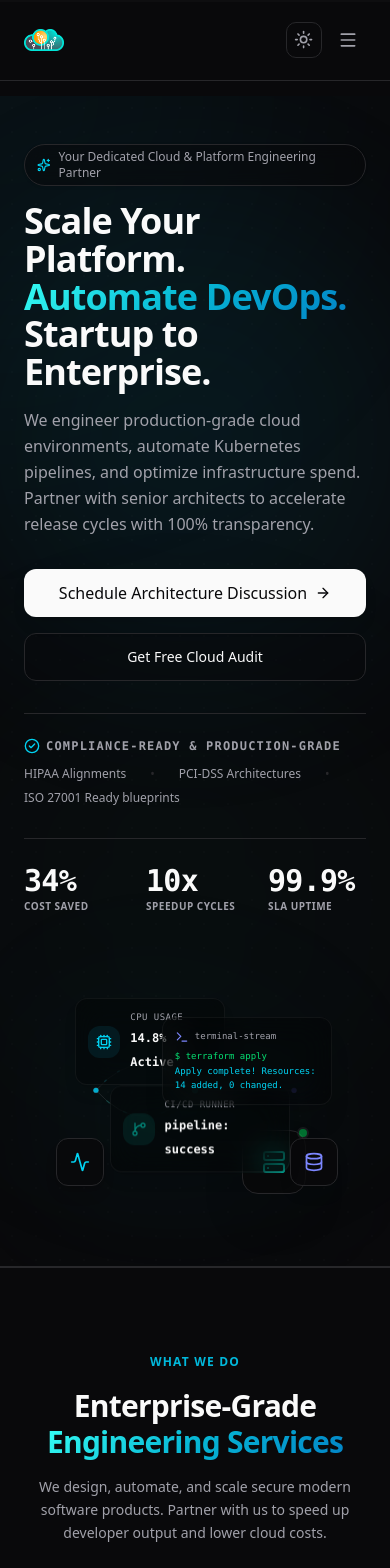
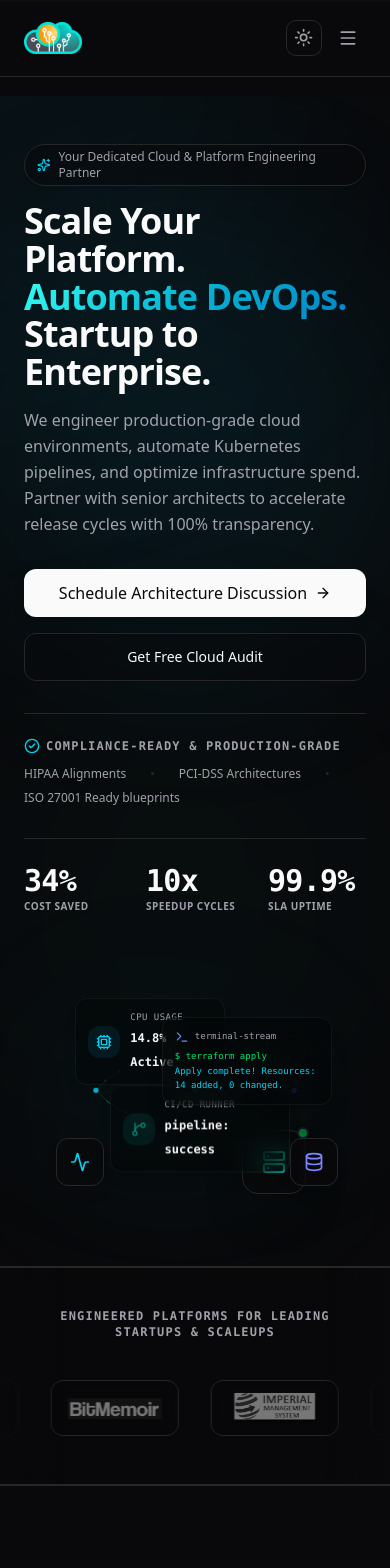
Before and after one commit to onEggy/OnEggyWeb, a Next.js app: page / in a window 390 px wide. Shown: the top 1568 px of the page. Built offline with nearby package versions, Linux system fonts and the light colour scheme.

Commit message:
feat: design responsive landscape containers for logov1.png and add infinite client logo marquee motion slider

```diff
--- a/src/app/globals.css
+++ b/src/app/globals.css
@@ -123,3 +123,18 @@ body {
 .dark .grid-bg {
   background-image: radial-gradient(rgba(255, 255, 255, 0.05) 1px, transparent 1px);
 }
+
+@keyframes marquee {
+  0% { transform: translateX(0); }
+  100% { transform: translateX(-50%); }
+}
+
+.animate-marquee {
+  display: flex;
+  width: max-content;
+  animation: marquee 40s linear infinite;
+}
+
+.animate-marquee:hover {
+  animation-play-state: paused;
+}
--- a/src/app/page.tsx
+++ b/src/app/page.tsx
@@ -8,6 +8,8 @@ import { ProcessTimeline } from "@/components/home/process-timeline";
 import { Testimonials } from "@/components/home/testimonials";
 import { FaqAccordion } from "@/components/home/faq-accordion";
 import { CtaBlock } from "@/components/common/cta-block";
+import { ClientMarquee } from "@/components/home/client-marquee";
+
 
 export const metadata: Metadata = {
   title: "OnEggy Technologies | Cloud-Native Engineering & DevOps Consulting",
@@ -45,6 +47,9 @@ export default function Home() {
         {/* 1. Cinematic Hero Section */}
         <Hero />
 
+        {/* Client Logos Motion Marquee */}
+        <ClientMarquee />
+
         {/* 2. Services Showcase Section */}
         <ServicesShowcase />
 
--- a/src/components/common/footer.tsx
+++ b/src/components/common/footer.tsx
@@ -55,14 +55,16 @@ export function Footer() {
 
         {/* Column 1: Brand & Socials */}
         <div className="lg:col-span-2 space-y-6">
-          <Link href="/" className="flex items-center group">
-            <div className="relative w-10 h-10 flex items-center justify-center">
+          <Link href="/" className="inline-block group relative">
+            {/* Subtle glow effect behind footer logo */}
+            <div className="absolute inset-0 bg-cyan-500/10 rounded-lg blur-md opacity-0 group-hover:opacity-100 transition-opacity duration-500 pointer-events-none" />
+            <div className="relative h-12 w-36 transition-transform duration-300 group-hover:scale-[1.03]">
               <Image
                 src="/logov1.png"
                 alt="OnEggy Technologies"
-                width={40}
-                height={40}
-                className="object-contain"
+                fill
+                sizes="(max-width: 768px) 120px, 144px"
+                className="object-contain object-left"
               />
             </div>
           </Link>
--- a/src/components/common/navbar.tsx
+++ b/src/components/common/navbar.tsx
@@ -82,13 +82,13 @@ export function Navbar() {
 
       <div className="max-w-7xl mx-auto px-6 flex items-center justify-between">
         <Link href="/" className="flex items-center">
-          <div className="relative w-10 h-10 flex items-center justify-center">
+          <div className="relative h-8 w-24 md:h-10 md:w-32">
             <Image
               src="/logov1.png"
               alt="OnEggy Technologies"
-              width={40}
-              height={40}
-              className="object-contain"
+              fill
+              sizes="(max-width: 768px) 96px, 128px"
+              className="object-contain object-left"
               priority
             />
           </div>
--- a/src/components/common/splash-screen.tsx
+++ b/src/components/common/splash-screen.tsx
@@ -47,14 +47,15 @@ export function SplashScreen() {
               ease: "easeOut",
               times: [0, 0.6, 1],
             }}
-            className="w-20 h-20 flex items-center justify-center relative"
+            className="w-36 h-20 relative"
           >
             <Image
               src="/logov1.png"
               alt="OnEggy Logo"
-              width={80}
-              height={80}
+              fill
+              sizes="144px"
               className="object-contain"
+              priority
             />
           </motion.div>
 
--- /dev/null
+++ b/src/components/home/client-marquee.tsx
@@ -0,0 +1,44 @@
+"use client";
+
+import React from "react";
+import Image from "next/image";
+import { projectLogos } from "../../../public/data/projectlogos.json";
+
+export function ClientMarquee() {
+  // Double the array to create a seamless infinite loop
+  const doubledLogos = [...projectLogos, ...projectLogos];
+
+  return (
+    <section className="w-full py-10 border-t border-b border-border/30 bg-background/25 backdrop-blur-sm overflow-hidden relative">
+      {/* Edge fading mask overlays for premium look */}
+      <div className="absolute inset-y-0 left-0 w-16 md:w-32 bg-gradient-to-r from-background to-transparent z-10 pointer-events-none" />
+      <div className="absolute inset-y-0 right-0 w-16 md:w-32 bg-gradient-to-l from-background to-transparent z-10 pointer-events-none" />
+
+      <div className="max-w-7xl mx-auto px-6 mb-8 text-center">
+        <p className="text-xs font-semibold text-muted-foreground uppercase tracking-widest font-mono">
+          Engineered Platforms for Leading Startups & Scaleups
+        </p>
+      </div>
+
+      <div className="w-full overflow-hidden flex">
+        <div className="animate-marquee flex gap-8 md:gap-12 py-2">
+          {doubledLogos.map((logo, idx) => (
+            <div
+              key={`${logo.id}-${idx}`}
+              className="flex items-center justify-center shrink-0 w-32 md:w-40 h-14 px-4 py-2 rounded-lg bg-background/30 border border-border/20 backdrop-blur-md transition-all duration-300 hover:border-cyan-500/30 hover:bg-background/50 hover:shadow-[0_0_20px_rgba(6,182,212,0.05)] group"
+            >
+              <div className="relative w-full h-8 flex items-center justify-center">
+                <Image
+                  src={logo.url}
+                  alt={logo.alt || logo.name}
+                  fill
+                  className="object-contain filter grayscale opacity-45 dark:opacity-40 group-hover:grayscale-0 group-hover:opacity-100 transition-all duration-300"
+                />
+              </div>
+            </div>
+          ))}
+        </div>
+      </div>
+    </section>
+  );
+}
```
